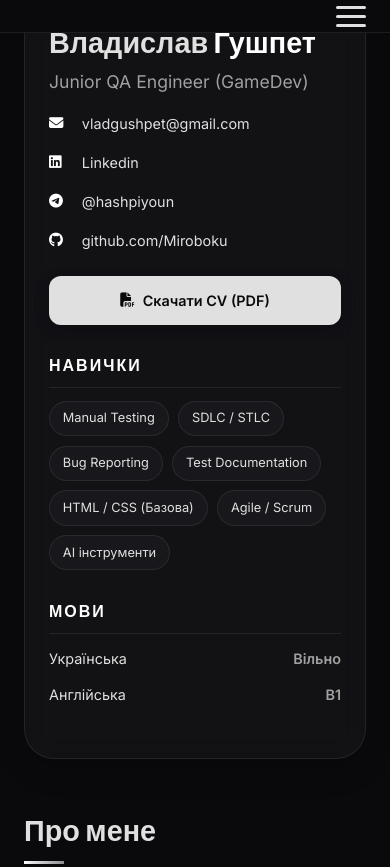
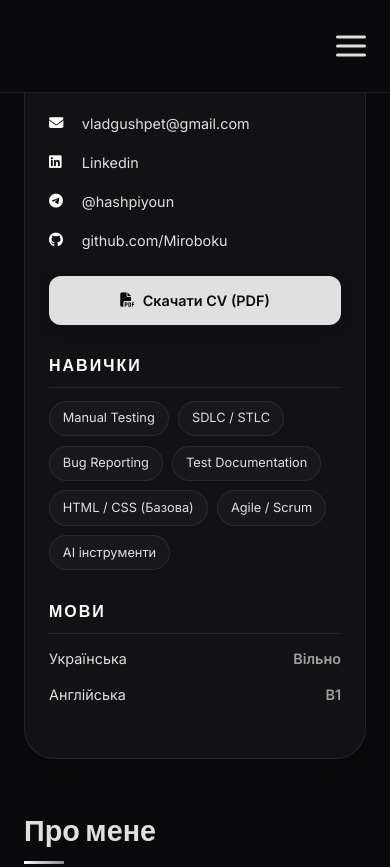
Before and after one commit to Miroboku/QA_site_CV, a plain HTML site: page index.html in a window 390 px wide. Shown: the top 867 px of the page. Drawn offline with nearby package versions, Linux system fonts and the light colour scheme.

Commit message:
Refine mobile navigation and navbar centering

```diff
--- a/style.css
+++ b/style.css
@@ -702,8 +702,22 @@ body {
 
     .menu-toggle {
         display: flex;
+        flex-direction: column;
+        justify-content: space-between;
+        width: 30px;
+        height: 21px;
+        cursor: pointer;
+        z-index: 1001;
         position: absolute;
         right: 1.5rem;
+        top: 50%;
+        transform: translateY(-50%);
+    }
+
+    #navbar .container {
+        justify-content: flex-start;
+        position: relative;
+        height: 60px;
     }
 
     .nav-links {
@@ -720,6 +734,7 @@ body {
         gap: 2rem;
         z-index: 1000;
         padding: 2rem;
+        margin: 0;
     }
 
     .nav-links.mobile-active {
```
